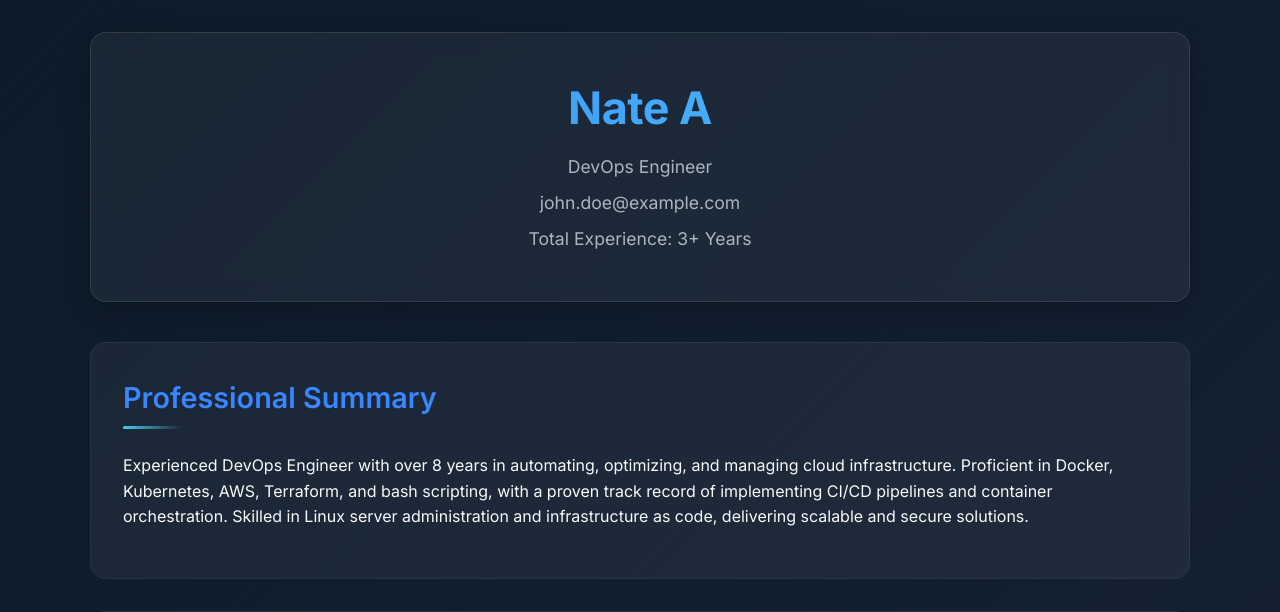
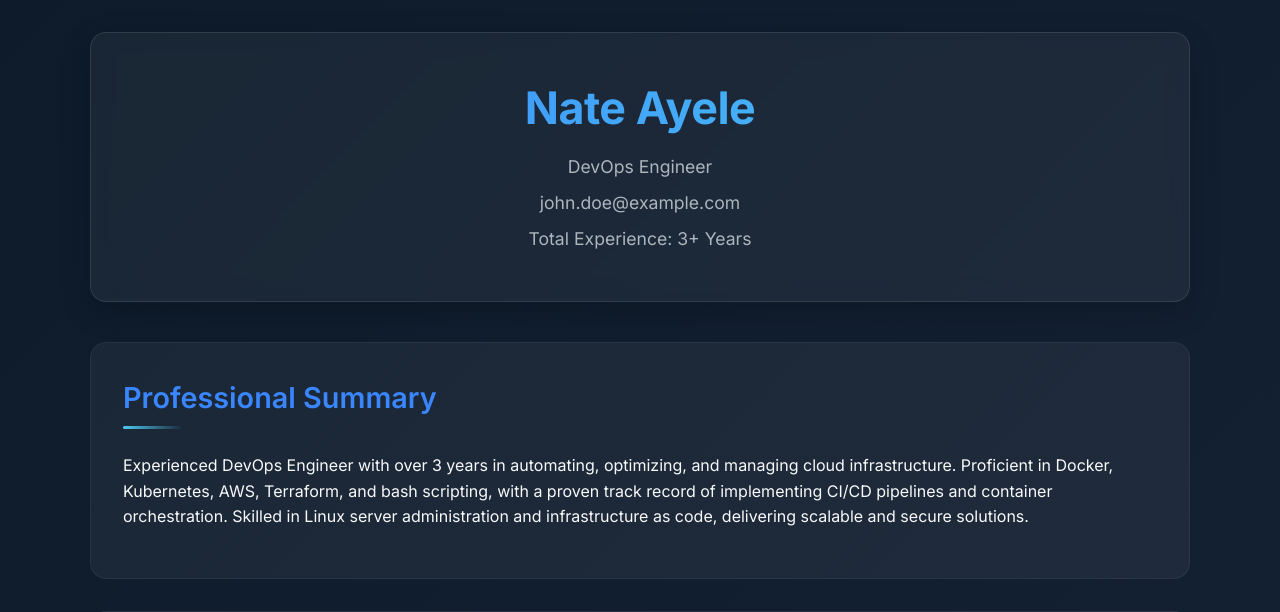
Before and after one commit to Nate571/my-resume, a Flask app: page / in a window 1280 px wide. Shown: the top 612 px of the page. Run offline with Flask 3, Linux system fonts and the light colour scheme.

Commit message:
add name

```diff
--- a/templates/index.html
+++ b/templates/index.html
@@ -4,12 +4,12 @@
     <meta charset="UTF-8">
     <meta name="viewport" content="width=device-width, initial-scale=1.0, shrink-to-fit=no, viewport-fit=cover">
     <meta http-equiv="X-UA-Compatible" content="IE=edge">
-    <title> Nate A - DevOps Portfolio</title>
+    <title> Nate Ayele - DevOps Portfolio</title>
 
     <!-- PWA Support -->
     <link rel="manifest" href="{{ url_for('static', filename='manifest.json') }}">
     <meta name="apple-mobile-web-app-capable" content="yes">
-    <meta name="apple-mobile-web-app-title" content="Nate A Portfolio">
+    <meta name="apple-mobile-web-app-title" content="Nate Ayele Portfolio">
 
     <!-- Font Preloading -->
     <link rel="preload" href="https://fonts.googleapis.com/css2?family=Inter:wght@300;400;500;600;700&display=swap" as="style">
@@ -271,7 +271,7 @@
 <body>
     <div class="container">
         <header class="header">
-            <h1>Nate A</h1>
+            <h1>Nate Ayele</h1>
             <p>DevOps Engineer</p>
             <p>john.doe@example.com</p>
             <p>Total Experience: 3+ Years</p>
@@ -279,7 +279,7 @@
 
         <section class="section summary">
             <h2>Professional Summary</h2>
-            <p>Experienced DevOps Engineer with over 8 years in automating, optimizing, and managing cloud infrastructure. Proficient in Docker, Kubernetes, AWS, Terraform, and bash scripting, with a proven track record of implementing CI/CD pipelines and container orchestration. Skilled in Linux server administration and infrastructure as code, delivering scalable and secure solutions.</p>
+            <p>Experienced DevOps Engineer with over 3 years in automating, optimizing, and managing cloud infrastructure. Proficient in Docker, Kubernetes, AWS, Terraform, and bash scripting, with a proven track record of implementing CI/CD pipelines and container orchestration. Skilled in Linux server administration and infrastructure as code, delivering scalable and secure solutions.</p>
         </section>
 
         <section class="section">
```
